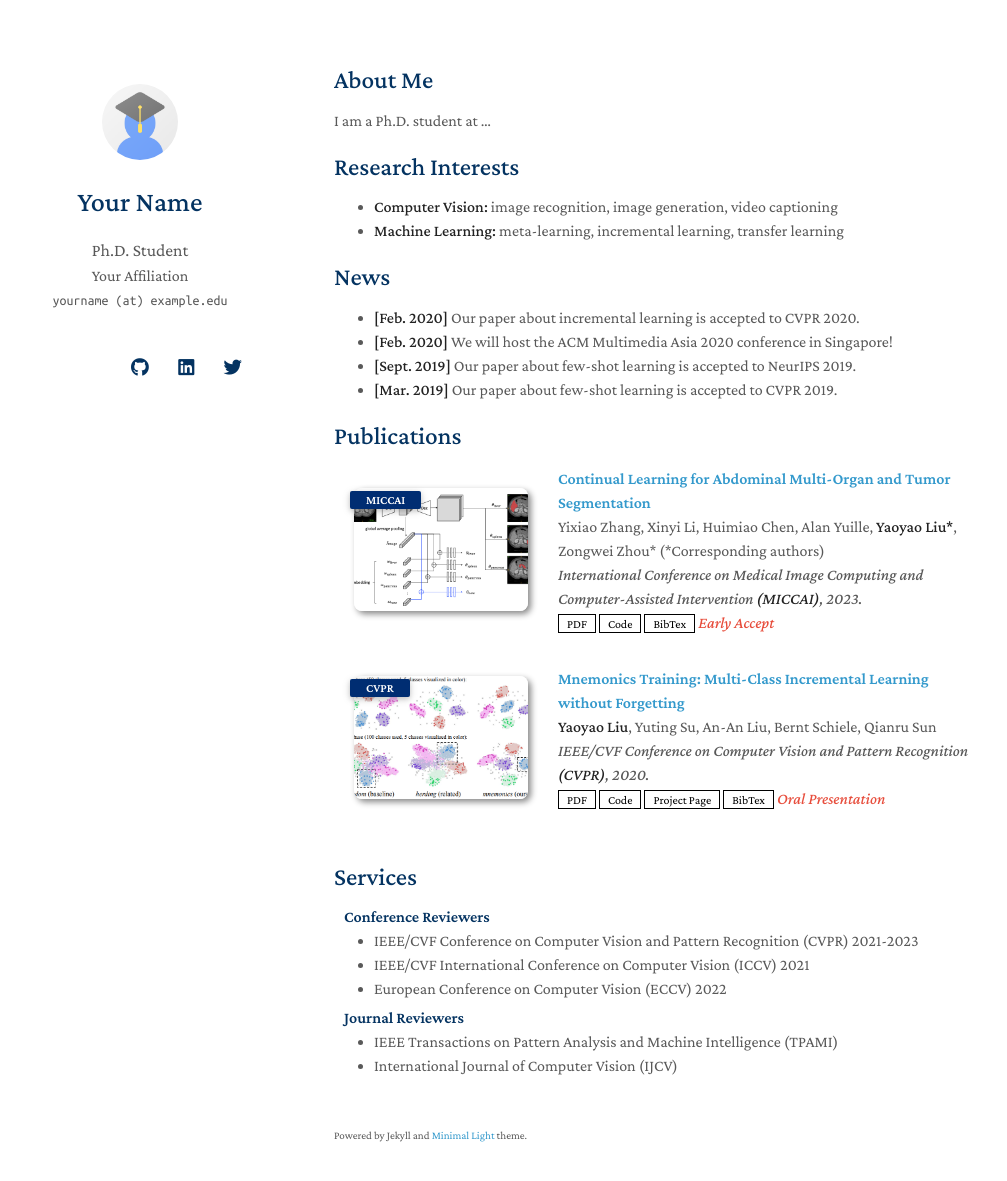
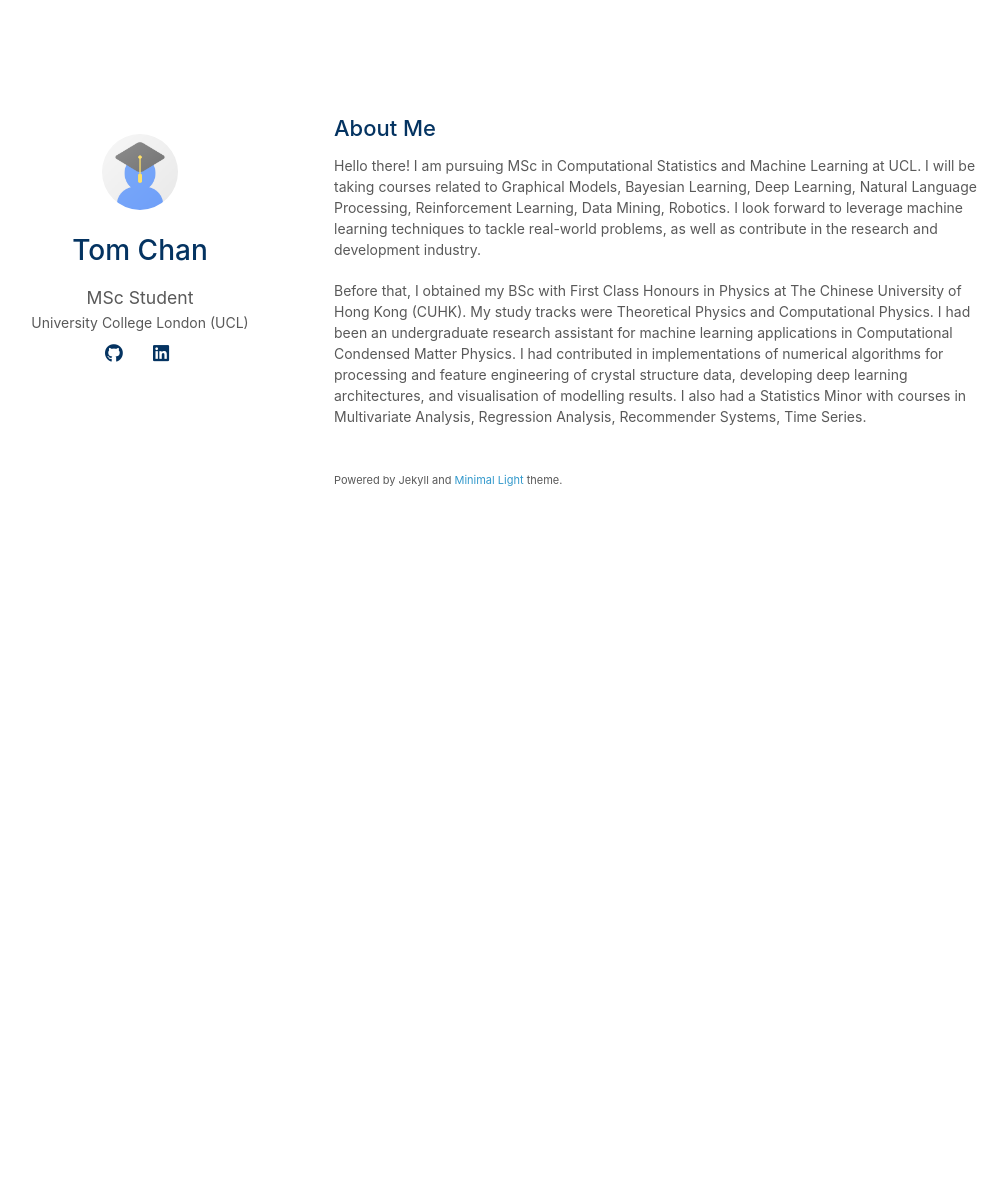
Before and after one commit to chantomkit/chantomkit.github.io, a Jekyll site: the page built from index.md, in a window 1280 px wide and 1216 px high. Shown: the top 1181 px of the window, without its empty margins (136-1143 px from the left). Built offline with Jekyll 4.4.1, drawn with Linux system fonts in a browser that asks for light colours; nearby versions of some CDN libraries; a style sheet for code colours, icons or effects is not loaded; our own code applies the rules of GitHub Pages for plain Markdown files.

Commit message:
minimal introduction

```diff
--- a/_config.yml
+++ b/_config.yml
@@ -1,22 +1,22 @@
 # Basic Information
-title: Your Name
-position: Ph.D. Student
-affiliation: Your Affiliation
-email: yourname (at) example.edu
+title: Tom Chan
+position: MSc Student
+affiliation: University College London (UCL)
+# email: yourname (at) example.edu
 
 # Search Engine Optimization (SEO)
 # The following information is used to improve the website traffic from search engines, e.g., Google.
-keywords: minimal light
-description: The Minimal Light is a simple and elegant jekyll theme for academic personal homepage.
-canonical: https://minimal-light-theme.yliu.me/
+keywords: tom chan, man kit chan, hong kong, ucl, cuhk, computational statistics and machine learning
+description: Tom Chan personal homepage.
+# canonical: https://minimal-light-theme.yliu.me/
 
 # Links
 # If you don't need one of them, you may delete the corresponding line.
-google_scholar: https://scholar.google.com/
-cv_link: assets/files/curriculum_vitae.pdf
-github_link: https://github.com/
-linkedin: https://www.linkedin.com/
-twitter: https://twitter.com/
+# google_scholar: https://scholar.google.com/
+# cv_link: assets/files/curriculum_vitae.pdf
+github_link: https://github.com/chantomkit
+linkedin: https://www.linkedin.com/in/chantomkit/
+# twitter: https://twitter.com/
 
 # Images (e.g., your profile picture and your website's favicon)
 # "favicon" and "favicon_dark" are used for the light and dark modes, respectively.
@@ -34,11 +34,7 @@ auto_dark_mode: true
 
 # Font
 # You can use this option to choose between Serif or Sans Serif fonts.
-font: "Serif" # or "Sans Serif"
-
-# Google Analytics ID
-# Please remove this if you don't use Google Analytics
-google_analytics: UA-111540567-4
+font: "Sans Serif" # or "Sans"
 
 # Use this project as a remote theme for GitHub Pages
 # See the guide here: https://docs.github.com/en/pages/setting-up-a-github-pages-site-with-jekyll/adding-a-theme-to-your-github-pages-site-using-jekyll
--- a/_layouts/homepage.html
+++ b/_layouts/homepage.html
@@ -51,20 +51,20 @@
         {% endif %}
         {% if site.affiliation %}
         <a href="{{ site.affiliation_link }}" rel="noopener"><autocolor>{{ site.affiliation }}</autocolor></a>
-        <br>
+        <!-- <br> -->
         {% endif %}
-        {% if site.email %}
+        <!-- {% if site.email %}
         <email>{{ site.email }}</email>
-        {% endif %}
+        {% endif %} -->
 
-        <br>
+        <!-- <br> -->
         <br>
         <div class="social-icons">
-        {% if site.google_scholar %}
+        <!-- {% if site.google_scholar %}
         <a style="margin: 0 5px 0 0" href="{{ site.google_scholar }}">
           <i class="ai ai-google-scholar" style="font-size:1.2rem"></i>
         </a>
-        {% endif %}
+        {% endif %} -->
 
         {% if site.cv_link %}
         <a style="margin: 0 5px 0 0" href="{{ site.cv_link }}">
@@ -84,11 +84,11 @@
         </a>
         {% endif %}
 
-        {% if site.twitter %}
+        <!-- {% if site.twitter %}
         <a style="margin: 0 0 0 0" href="{{ site.twitter }}">
           <i class="fab fa-twitter"></i>
         </a>
-        {% endif %}
+        {% endif %} -->
         </div>
         <br>
 
--- a/html_source_file/index.html
+++ b/html_source_file/index.html
@@ -220,14 +220,14 @@
     </div>
     <script src="/assets/js/scale.fix.js"></script>
 
-    <script>
+    <!-- <script>
       (function(i,s,o,g,r,a,m){i['GoogleAnalyticsObject']=r;i[r]=i[r]||function(){
       (i[r].q=i[r].q||[]).push(arguments)},i[r].l=1*new Date();a=s.createElement(o),
       m=s.getElementsByTagName(o)[0];a.async=1;a.src=g;m.parentNode.insertBefore(a,m)
       })(window,document,'script','https://www.google-analytics.com/analytics.js','ga');
       ga('create', 'UA-111540567-4', 'auto');
       ga('send', 'pageview');
-    </script>
+    </script> -->
 
   </body>
 </html>
--- a/index.md
+++ b/index.md
@@ -4,20 +4,12 @@ layout: homepage
 
 ## About Me
 
-I am a Ph.D. student at ...
+Hello there! I am pursuing MSc in Computational Statistics and Machine Learning at UCL. I will be taking courses related to Graphical Models, Bayesian Learning, Deep Learning, Natural Language Processing, Reinforcement Learning, Data Mining, Robotics. I look forward to leverage machine learning techniques to tackle real-world problems, as well as contribute in the research and development industry.
 
-## Research Interests
+Before that, I obtained my BSc with First Class Honours in Physics at The Chinese University of Hong Kong (CUHK). My study tracks were Theoretical Physics and Computational Physics. I had been an undergraduate research assistant for machine learning applications in Computational Condensed Matter Physics. I had contributed in implementations of numerical algorithms for processing and feature engineering of crystal structure data, developing deep learning architectures, and visualisation of modelling results. I also had a Statistics Minor with courses in Multivariate Analysis, Regression Analysis, Recommender Systems, Time Series.
 
-- **Computer Vision:** image recognition, image generation, video captioning
-- **Machine Learning:** meta-learning, incremental learning, transfer learning
-
-## News
-
-- **[Feb. 2020]** Our paper about incremental learning is accepted to CVPR 2020.
-- **[Feb. 2020]** We will host the ACM Multimedia Asia 2020 conference in Singapore!
-- **[Sept. 2019]** Our paper about few-shot learning is accepted to NeurIPS 2019.
-- **[Mar. 2019]** Our paper about few-shot learning is accepted to CVPR 2019.
-
+<!--
 {% include_relative _includes/publications.md %}
 
 {% include_relative _includes/services.md %}
+ -->
```
